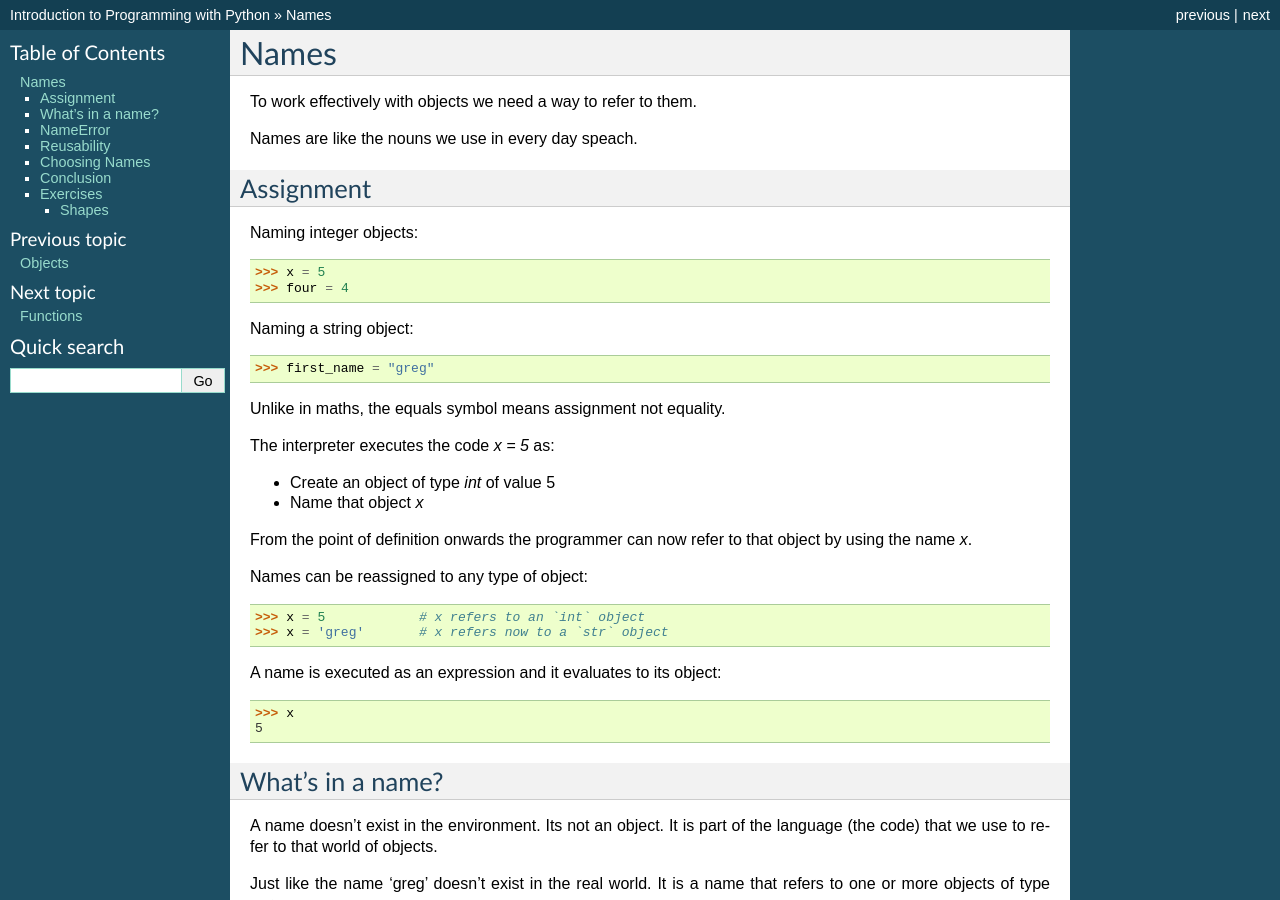
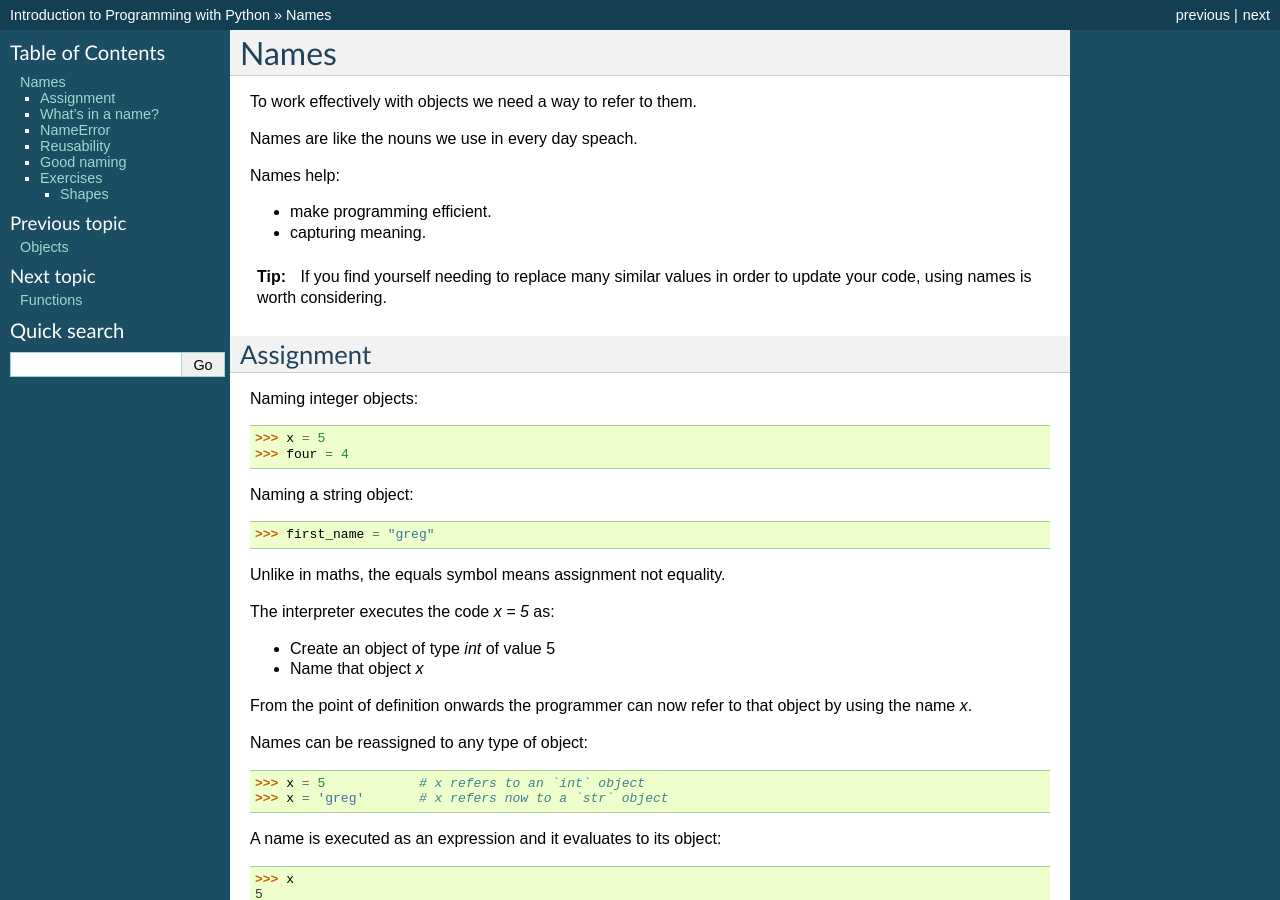
Before and after one commit to gu-lseg/intro-to-programming, a Sphinx documentation site: the page built from source/names.rst, in a window 1280 px wide and 900 px high. Built offline with Sphinx 7.4.7, drawn with Linux system fonts in a browser that asks for light colours; some of the changed text lies outside the part shown.

Commit message:
moved names conclusion to intro

```diff
--- a/source/names.rst
+++ b/source/names.rst
@@ -4,6 +4,17 @@ Names
 To work effectively with objects we need a way to refer to them.
 
 Names are like the nouns we use in every day speach.
+
+Names help:
+
+- make programming efficient.
+- capturing meaning.
+
+
+.. tip::
+
+    If you find yourself needing to replace many similar values in order
+    to update your code, using names is worth considering.
 
 Assignment
 ==========
@@ -106,8 +117,8 @@ If you change your mind you need only update one value.
 Note that our programatic definition mirrors the mathematical defintion in
 that the lenguth of a square's side is irrelevant to its nature as a square.
 
-Choosing Names
-==============
+Good naming
+===========
 
 The name `right_angle` was chosen to refer to an `int` of value 90.
 
@@ -121,20 +132,6 @@ However:
 
 By choosing appropriate names you make the code more readable.
 
-Conclusion
-==========
-
-Names help:
-
-- make programming efficient.
-- capturing meaning.
-
-
-.. tip::
-
-    If you find yourself needing to replace many similar values in order
-    to update your code, using names is worth considering.
-
 Exercises
 =========
 
```
